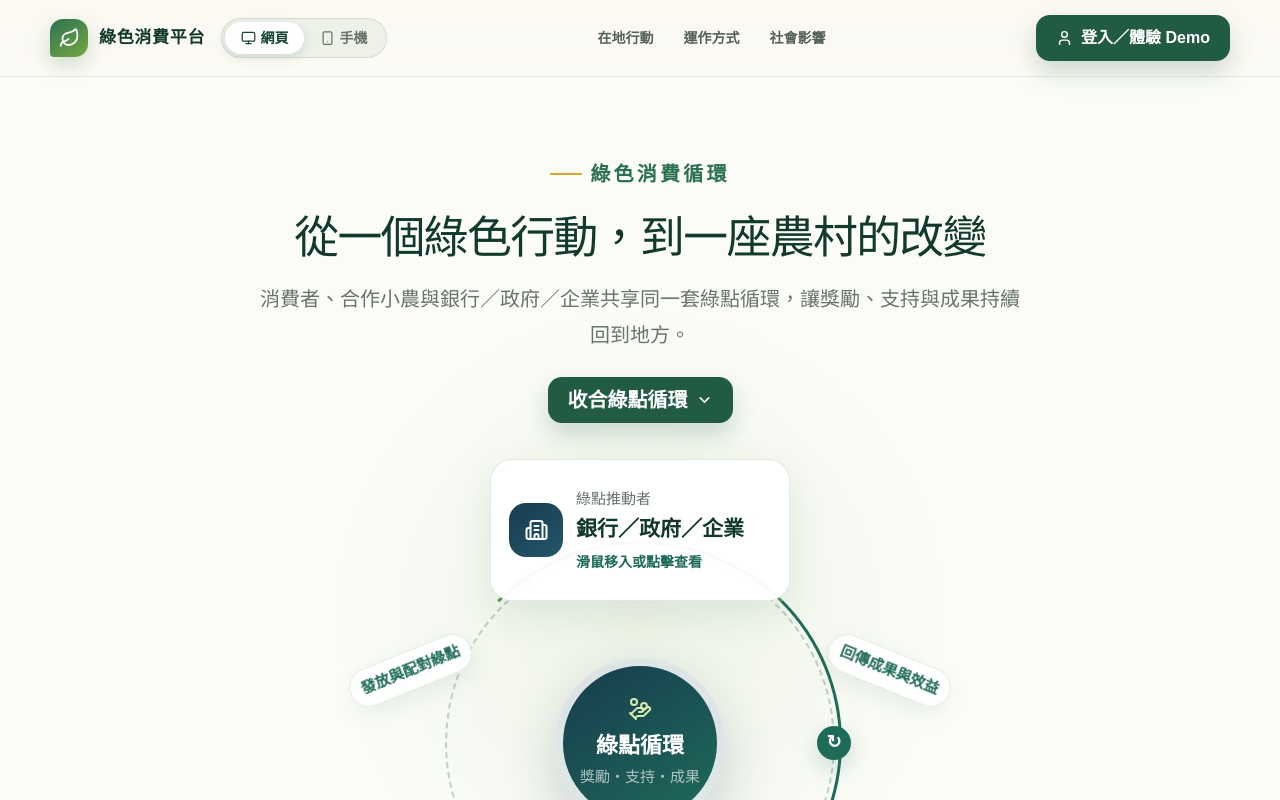
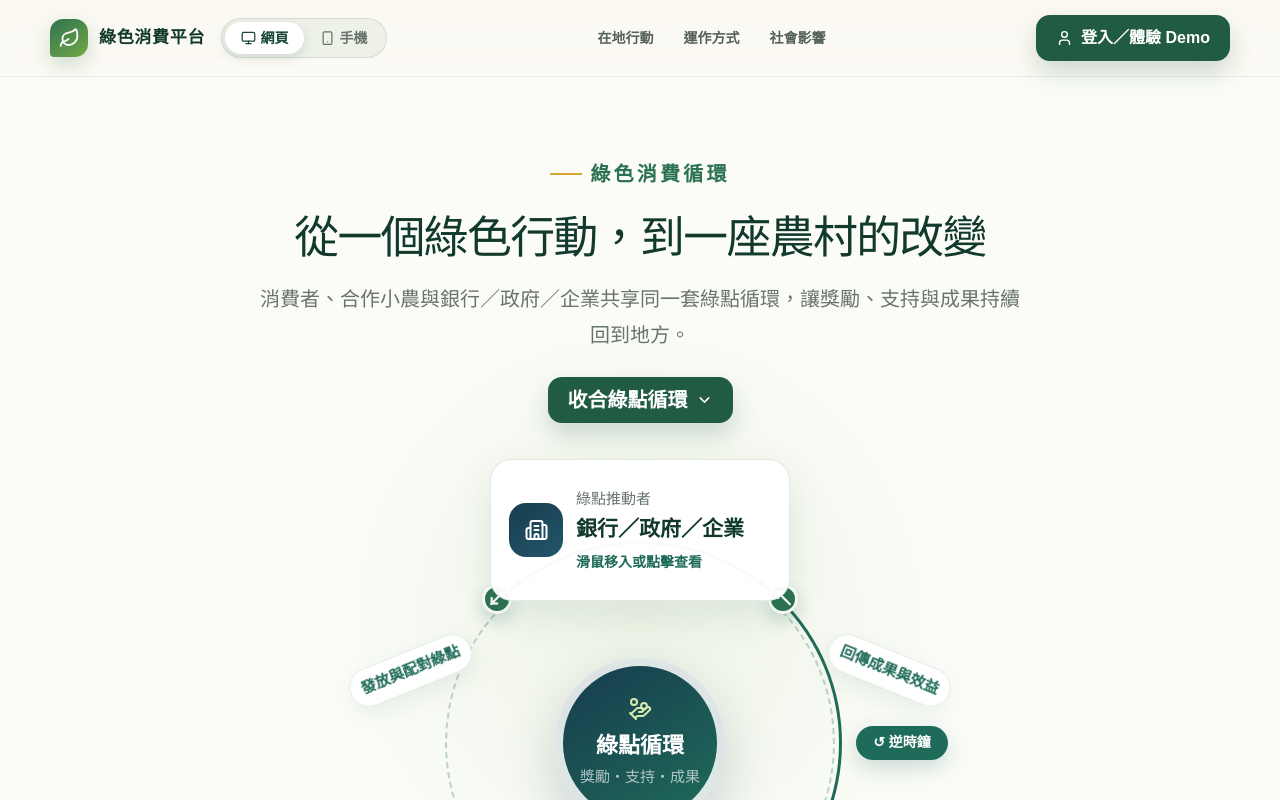
Before and after one commit to yue806161/GFES-green_consumption, a Next.js app: page / in a window 1280 px wide. Both pictures are taken after a click on the button "查看三方綠點循環". Shown: the part 1695-2495 px from the top of the page. Built offline with nearby package versions, Linux system fonts and the light colour scheme.

Commit message:
Show counterclockwise green point cycle

```diff
--- a/app/GreenPlatformDemo.tsx
+++ b/app/GreenPlatformDemo.tsx
@@ -1423,7 +1423,12 @@ function RoleCycleExplorer() {
   return (
     <div id="role-cycle-explorer" className={`role-cycle-explorer ${activeRole ? "has-focus" : ""}`}>
       <div className="role-cycle-stage" aria-label="消費者、合作小農與銀行政府企業的綠點循環">
-        <div className="role-cycle-orbit" aria-hidden="true" />
+        <div className="role-cycle-orbit" aria-hidden="true">
+          <span className="cycle-direction-arrow cycle-direction-arrow-top-right">↖</span>
+          <span className="cycle-direction-arrow cycle-direction-arrow-top-left">↙</span>
+          <span className="cycle-direction-arrow cycle-direction-arrow-bottom-left">↘</span>
+          <span className="cycle-direction-arrow cycle-direction-arrow-bottom-right">↗</span>
+        </div>
         <div className="cycle-core"><HandCoins /><strong>綠點循環</strong><small>獎勵・支持・成果</small></div>
         <span className="cycle-link cycle-link-grant">發放與配對綠點</span>
         <span className="cycle-link cycle-link-support">支持專案與兌換</span>
--- a/app/globals.css
+++ b/app/globals.css
@@ -1506,8 +1506,13 @@ td svg { width: 17px; }
 .role-cycle-explorer { animation: cycle-reveal .48s cubic-bezier(.2,.72,.25,1) both; }
 .role-cycle-stage { min-height: 575px; position: relative; max-width: 980px; margin: 0 auto; }
 .role-cycle-orbit { width: 390px; height: 390px; position: absolute; left: 50%; top: 50%; border: 2px dashed rgb(31 107 89 / .28); border-radius: 50%; transform: translate(-50%, -50%); }
-.role-cycle-orbit::before { content: ""; position: absolute; inset: -9px; border: 3px solid transparent; border-top-color: #5e9447; border-right-color: #1f6b59; border-radius: 50%; animation: role-cycle-spin 12s linear infinite; }
-.role-cycle-orbit::after { content: "↻"; width: 34px; height: 34px; position: absolute; right: -18px; top: 50%; display: grid; place-items: center; color: white; font-size: 18px; font-weight: 900; border-radius: 50%; background: #1f6b59; box-shadow: 0 8px 22px rgb(31 107 89 / .22); transform: translateY(-50%); }
+.role-cycle-orbit::before { content: ""; position: absolute; inset: -9px; border: 3px solid transparent; border-top-color: #5e9447; border-right-color: #1f6b59; border-radius: 50%; animation: role-cycle-spin-counterclockwise 12s linear infinite; }
+.role-cycle-orbit::after { content: "↺ 逆時鐘"; min-width: 92px; height: 34px; padding: 0 12px; position: absolute; right: -115px; top: 50%; display: grid; place-items: center; color: white; font-size: 14px; font-weight: 900; white-space: nowrap; border-radius: 999px; background: #1f6b59; box-shadow: 0 8px 22px rgb(31 107 89 / .22); transform: translateY(-50%); }
+.cycle-direction-arrow { width: 30px; height: 30px; position: absolute; z-index: 5; display: grid; place-items: center; color: white; font-size: 20px; font-weight: 900; line-height: 1; border: 3px solid #fbfcf8; border-radius: 50%; background: #2d7250; box-shadow: 0 7px 18px rgb(31 107 89 / .24); pointer-events: none; }
+.cycle-direction-arrow-top-right { right: 9%; top: 9%; }
+.cycle-direction-arrow-top-left { left: 9%; top: 9%; }
+.cycle-direction-arrow-bottom-left { left: 9%; bottom: 9%; }
+.cycle-direction-arrow-bottom-right { right: 9%; bottom: 9%; }
 .cycle-core { width: 170px; height: 170px; position: absolute; left: 50%; top: 50%; z-index: 2; display: grid; place-items: center; align-content: center; text-align: center; color: white; border: 8px solid rgb(255 255 255 / .85); border-radius: 50%; background: linear-gradient(145deg, #173c4f, #1f6b59); box-shadow: 0 22px 55px rgb(23 60 79 / .2); transform: translate(-50%, -50%); transition: opacity .25s ease, filter .25s ease; }
 .cycle-core svg { width: 30px; margin-bottom: 8px; color: #d6ebad; }
 .cycle-core strong, .cycle-core small { display: block; }
@@ -1562,6 +1567,7 @@ td svg { width: 17px; }
 .role-cycle-prompt b { color: var(--forest-950); font-size: 20px; }
 .role-cycle-prompt p { max-width: 600px; margin: 5px 0 0; color: var(--muted); font-size: 16px; line-height: 1.6; }
 @keyframes role-cycle-spin { to { transform: rotate(360deg); } }
+@keyframes role-cycle-spin-counterclockwise { to { transform: rotate(-360deg); } }
 @keyframes cycle-reveal { from { opacity: 0; transform: translateY(22px) scale(.985); } to { opacity: 1; transform: translateY(0) scale(1); } }
 @keyframes cycle-detail-in { from { opacity: 0; transform: translateY(8px); } to { opacity: 1; transform: translateY(0); } }
 @media (max-width: 900px) {
```
Also changed, not shown: 1 other file (tests, documents, lock files or other folders).
